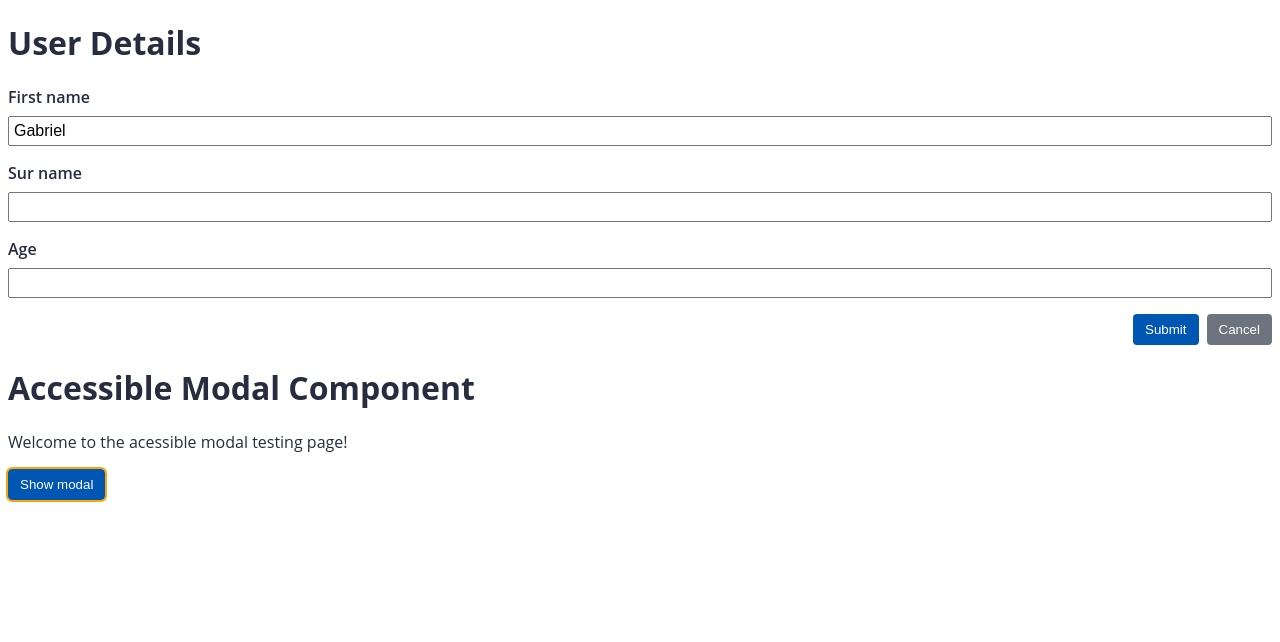
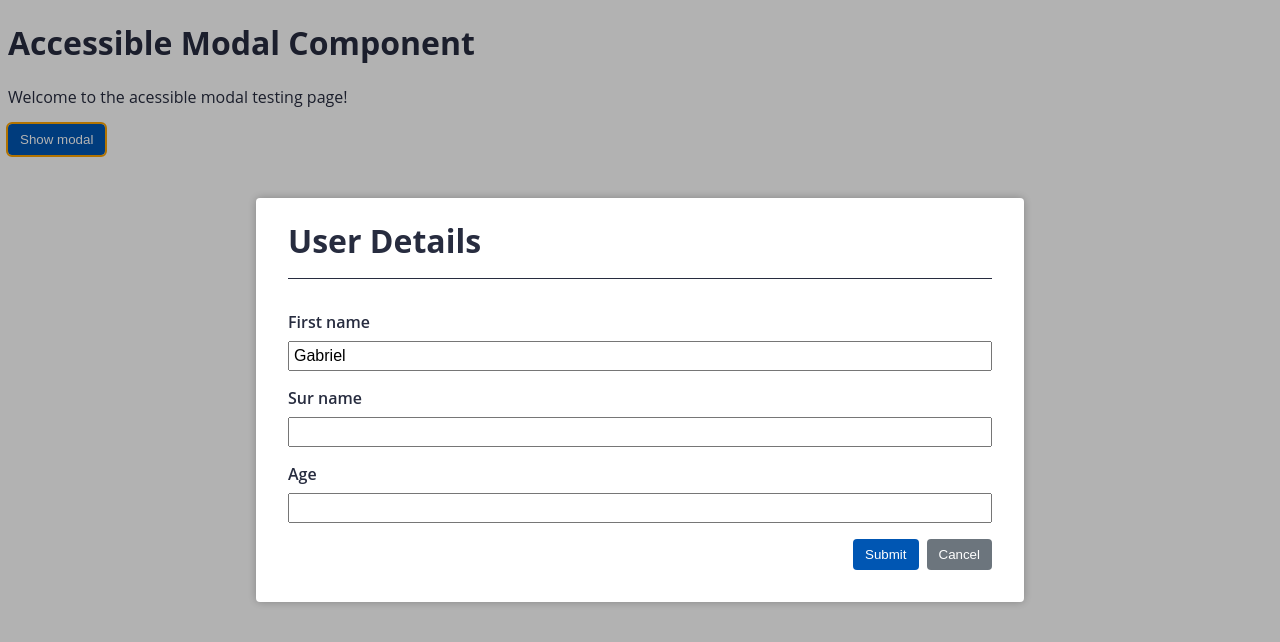
Before and after one commit to Gabriel-Simon07/accessibility_angularV2, an Angular app: page / in a window 1280 px wide. Both pictures are taken after a click on the button "Show modal". Shown: the top 642 px of the page. Built offline with nearby package versions, Linux system fonts and the light colour scheme.

Commit message:
add style in modal

```diff
--- a/package.json
+++ b/package.json
@@ -21,15 +21,16 @@
     "@angular/router": "~10.1.0",
     "rxjs": "~6.6.0",
     "tslib": "^2.0.0",
+    "web-animations-js": "^2.3.2",
     "zone.js": "~0.10.2"
   },
   "devDependencies": {
     "@angular-devkit/build-angular": "~0.1001.0",
     "@angular/cli": "~10.1.0",
     "@angular/compiler-cli": "~10.1.0",
-    "@types/node": "^12.11.1",
     "@types/jasmine": "~3.5.0",
     "@types/jasminewd2": "~2.0.3",
+    "@types/node": "^12.11.1",
     "codelyzer": "^6.0.0",
     "jasmine-core": "~3.6.0",
     "jasmine-spec-reporter": "~5.0.0",
--- a/src/app/app.module.ts
+++ b/src/app/app.module.ts
@@ -5,6 +5,7 @@ import { AppRoutingModule } from './app-routing.module';
 import { AppComponent } from './app.component';
 import { ModalModule } from './shared/components/modal/modal.module';
 import { ModalComponent } from './shared/components/modal/modal.component';
+import { BrowserAnimationsModule } from '@angular/platform-browser/animations';
 
 @NgModule({
   declarations: [
@@ -13,7 +14,8 @@ import { ModalComponent } from './shared/components/modal/modal.component';
   imports: [
     BrowserModule,
     AppRoutingModule,
-    ModalModule
+    ModalModule,
+    BrowserAnimationsModule
   ],
   entryComponents: [
     ModalComponent
--- a/src/app/shared/components/modal/modal.component.scss
+++ b/src/app/shared/components/modal/modal.component.scss
@@ -0,0 +1,30 @@
+.modal-verlay {
+  position: fixed;
+  z-index: 100;
+  top: 0;
+  right: 0;
+  left: 0;
+  bottom: 0;
+  display: flex;
+  align-items: center;
+  justify-content: center;
+  background-color: rgba(0, 0, 0, 0.3);
+  .modal-content {
+    padding: 0 2rem 2rem 2rem;
+    margin: 2%;
+    min-width: 94%;
+    @media(min-width: 600px) {
+      min-width: 60%;
+    }
+
+    border-radius: 4px;
+    box-shadow: 0 0 8px rgba(0, 0, 0, .25);
+    background-color: white;
+
+    .modal-title {
+      border-bottom: solid 1px;
+      padding-bottom: 1rem;
+      margin-bottom: 2rem;
+    }
+  }
+}
--- a/src/app/shared/components/modal/modal.component.ts
+++ b/src/app/shared/components/modal/modal.component.ts
@@ -1,4 +1,5 @@
-import { Component } from "@angular/core";
+import { dashCaseToCamelCase } from "@angular/compiler/src/util";
+import { AfterViewInit, ChangeDetectorRef, Component, HostBinding } from "@angular/core";
 import { ModalConfig } from "./interfaces/modal-config";
 
 @Component({
@@ -7,6 +8,5 @@ import { ModalConfig } from "./interfaces/modal-config";
  styleUrls: ['./modal.component.scss']
 })
 export class ModalComponent {
-
   public config: ModalConfig;
 }
--- a/src/polyfills.ts
+++ b/src/polyfills.ts
@@ -26,7 +26,7 @@
  * Only required if AnimationBuilder is used within the application and using IE/Edge or Safari.
  * Standard animation support in Angular DOES NOT require any polyfills (as of Angular 6.0).
  */
-// import 'web-animations-js';  // Run `npm install --save web-animations-js`.
+import 'web-animations-js';  // Run `npm install --save web-animations-js`.
 
 /**
  * By default, zone.js will patch all possible macroTask and DomEvents
```
Also changed, not shown: src/app/shared/animations/fade.ts (added), 1 other file (tests, documents, lock files or other folders).
